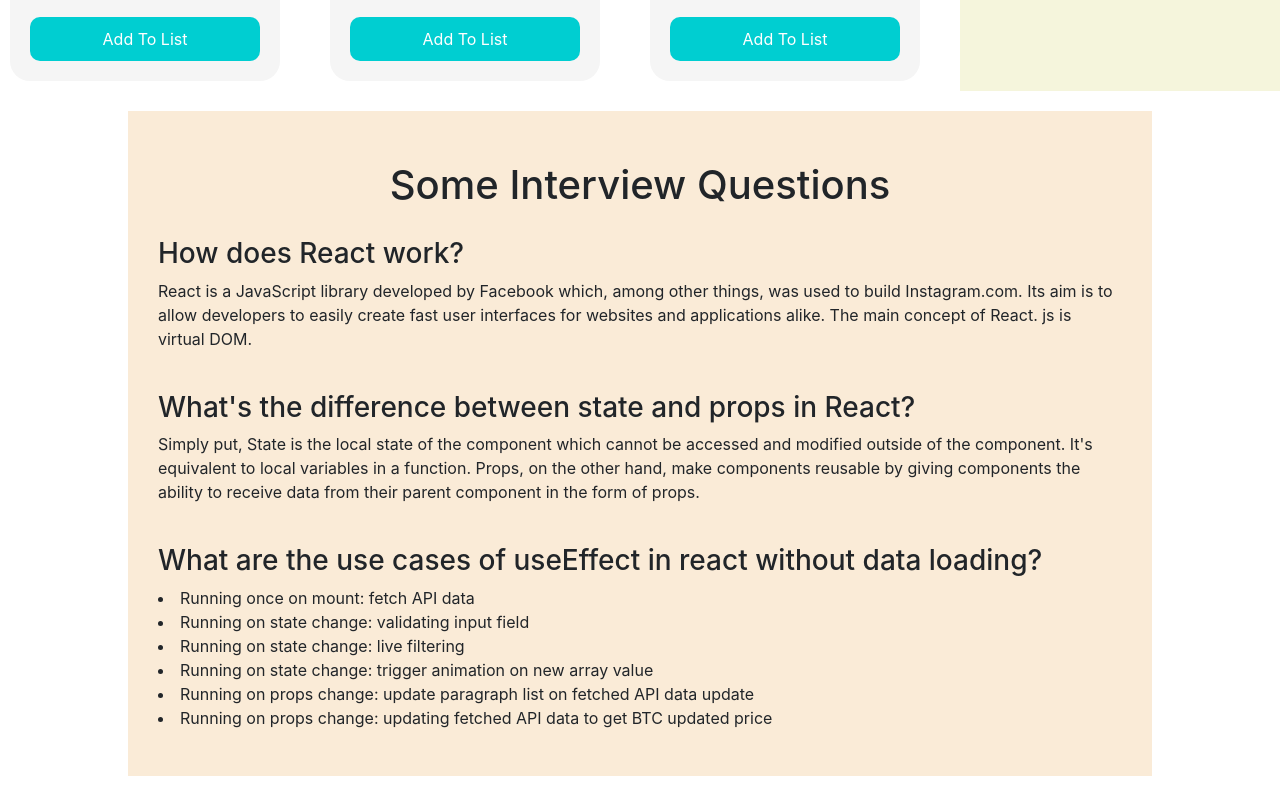
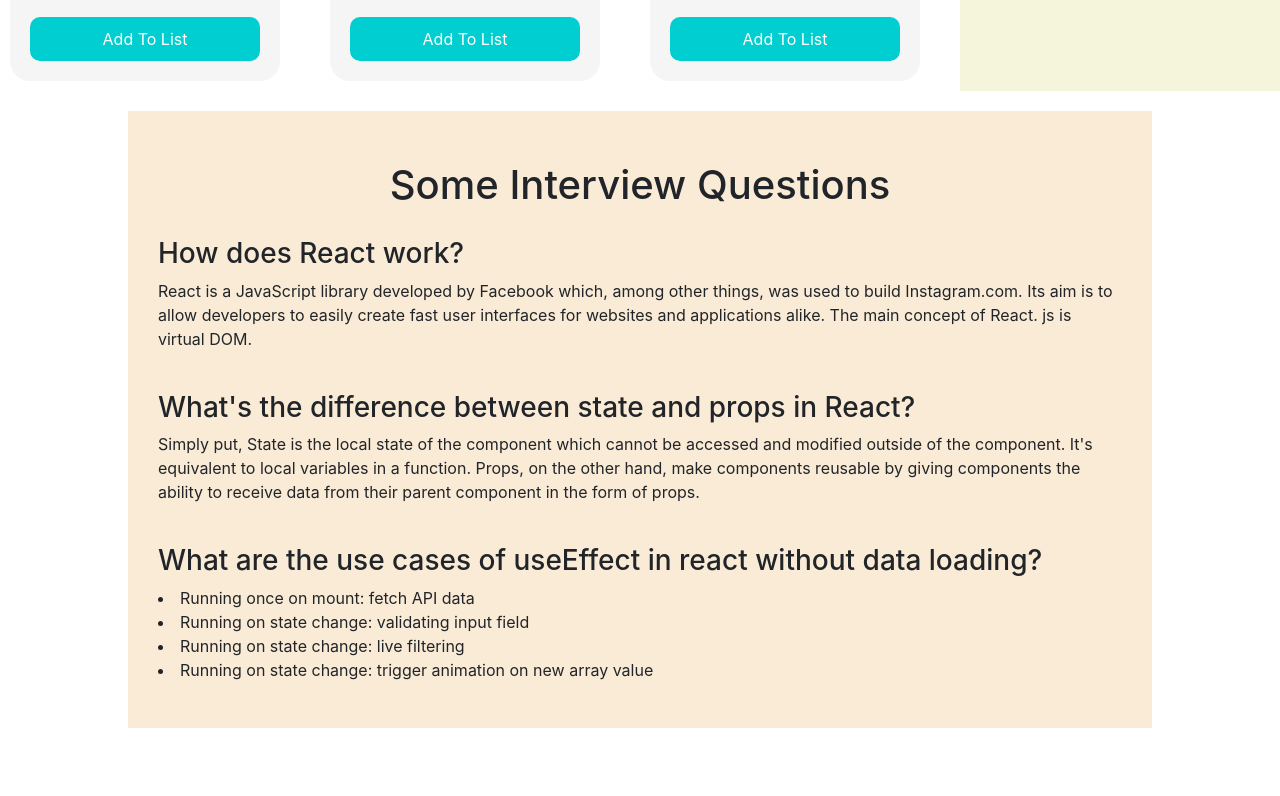
Before and after one commit to Rahat-Ul-Anwar/ultra-active-club, a React (Create React App) app: page / in a window 1280 px wide. Shown: the part 727-1523 px from the top of the page. After the commit the page ends 1475 px from the top, so only its background shows below. Built offline with nearby package versions, Linux system fonts and the light colour scheme.

Commit message:
some css changes

```diff
--- a/src/components/Blog/Blog.js
+++ b/src/components/Blog/Blog.js
@@ -20,8 +20,7 @@ const Blog = () => {
                 <li>Running on state change: validating input field</li>
                 <li>Running on state change: live filtering</li>
                 <li> Running on state change: trigger animation on new array value</li>
-                <li> Running on props change: update paragraph list on fetched API data update</li>
-                <li>Running on props change: updating fetched API data to get BTC updated price </li>
+
             </p>
 
         </div>
```
